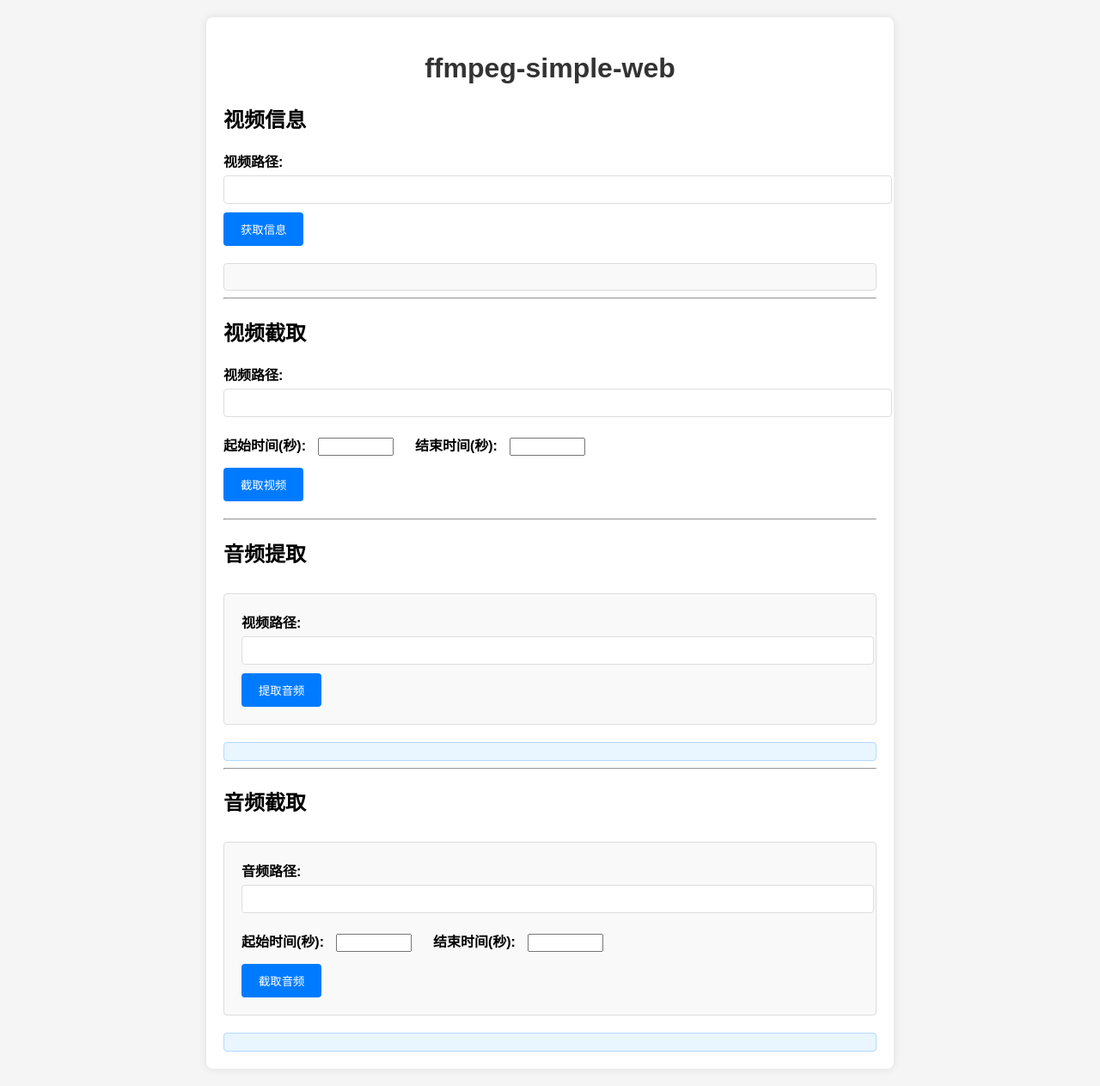
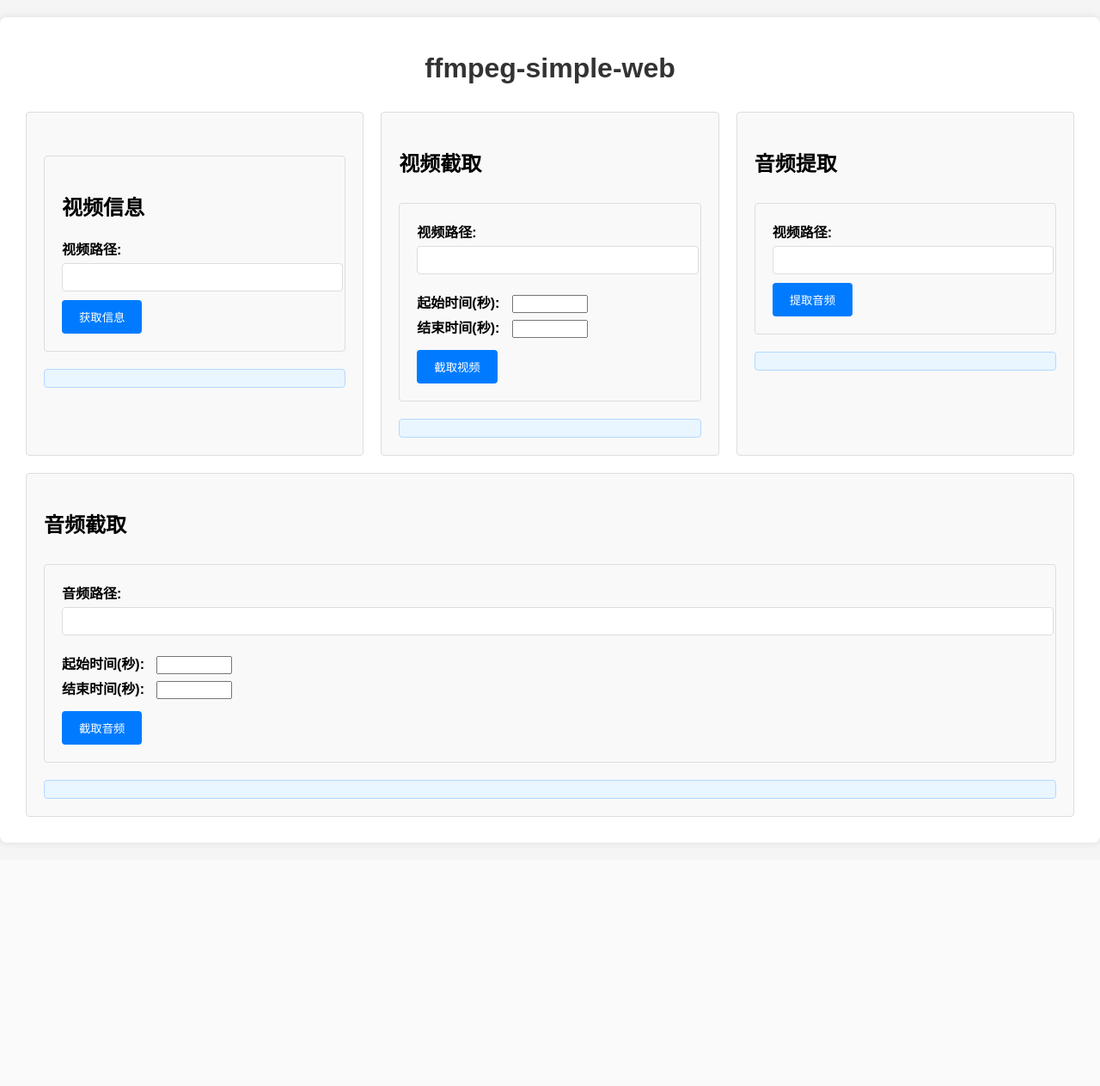
Before and after one commit to Djooxx/ffmpeg-simple-web, a Flask app: page / in a window 1280 px wide. Shown: the whole page at 86% size. After the commit the page ends 982 px from the top, so only its background shows below. Run offline with Flask 3, Linux system fonts and the light colour scheme.

Commit message:
优化UI

```diff
--- a/static/style.css
+++ b/static/style.css
@@ -6,7 +6,7 @@
 }
 
 .container {
-    max-width: 800px;
+    width: auto;
     margin: 20px auto;
     padding: 20px;
     background-color: #fff;
@@ -63,7 +63,8 @@
 .error {
     color: #dc3545;
 }
-
+#videoForm,
+#trimVideoForm,
 #extractAudioForm,
 #trimAudioForm {
     margin-top: 30px;
@@ -73,6 +74,32 @@
     border-radius: 4px;
 }
 
+.module-container {
+    display: flex;
+    flex-wrap: wrap;
+    justify-content: space-around;
+}
+
+.module-container > div {
+    flex: 1 1 300px; /* 初始宽度为300px，允许增长和缩小 */
+    margin: 10px;
+    padding: 20px;
+    background-color: #f9f9f9;
+    border: 1px solid #ddd;
+    border-radius: 4px;
+    box-sizing: border-box;
+    max-height: 400px; /* 限制模块的最大高度 */
+    overflow-y: auto; /* 如果内容超出高度，则显示滚动条 */
+}
+
+@media (max-width: 600px) {
+    .module-container > div {
+        flex-basis: 100%; /* 在小屏幕上占据整行 */
+    }
+}
+
+#result,
+#trimVideoResult,
 #extractResult,
 #trimResult {
     margin-top: 10px;
--- a/templates/index.html
+++ b/templates/index.html
@@ -7,6 +7,8 @@
 <body>
     <div class="container">
         <h1>ffmpeg-simple-web</h1>
+    <div class="module-container">
+        <div>
             <form id="videoForm">
                 <h2>视频信息</h2>
                 <label for="videoPath">视频路径:</label>
@@ -14,7 +16,8 @@
                 <button type="submit">获取信息</button>
             </form>
             <div id="result"></div>
-        <hr>
+        </div>
+        <div>
             <h2>视频截取</h2>
             <form id="trimVideoForm">
                 <label for="trimVideoPath">视频路径:</label>
@@ -22,13 +25,15 @@
                 <div class="time-inputs">
                     <label for="videoStartTime">起始时间(秒):</label>
                     <input type="number" id="videoStartTime" name="start_time" min="0" step="0.1" required>
+                    <br>
                     <label for="videoEndTime">结束时间(秒):</label>
                     <input type="number" id="videoEndTime" name="end_time" min="0" step="0.1" required>
                 </div>
                 <button type="submit">截取视频</button>
             </form>
             <div id="trimVideoResult"></div>
-        <hr>
+        </div>
+        <div>
             <h2>音频提取</h2>
             <form id="extractAudioForm">
                 <label for="extractVideoPath">视频路径:</label>
@@ -36,7 +41,8 @@
                 <button type="submit">提取音频</button>
             </form>
             <div id="extractResult"></div>
-        <hr>
+        </div>
+        <div>
             <h2>音频截取</h2>
             <form id="trimAudioForm">
                 <label for="trimAudioPath">音频路径:</label>
@@ -44,12 +50,15 @@
                 <div class="time-inputs">
                     <label for="startTime">起始时间(秒):</label>
                     <input type="number" id="startTime" name="start_time" min="0" step="0.1" required>
+                    <br>
                     <label for="endTime">结束时间(秒):</label>
                     <input type="number" id="endTime" name="end_time" min="0" step="0.1" required>
                 </div>
                 <button type="submit">截取音频</button>
             </form>
             <div id="trimResult"></div>
+        </div>
+    </div>
     </div>
 
     <script>
```
Lines whose indentation alone changed are shown as unchanged.
